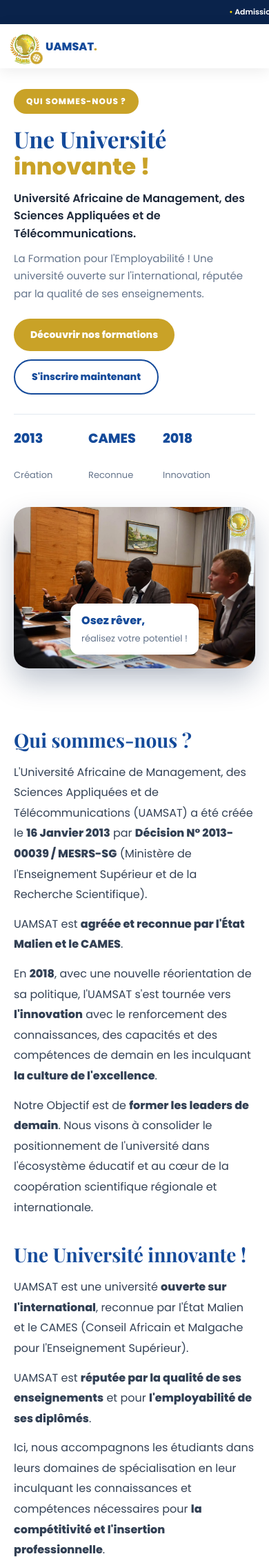
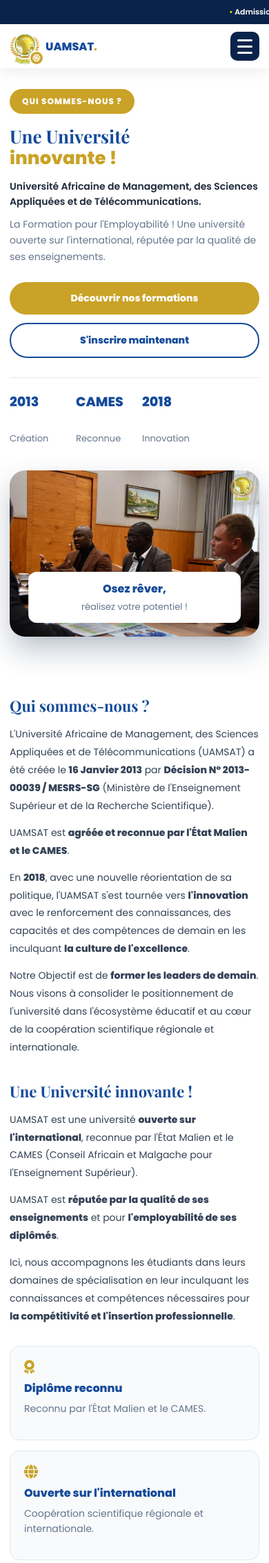
Before and after one commit to ouna2026/UAMSAT, a Java web app: page /about.jsp in a window 390 px wide. Shown: the top 2266 px of the page at 69% size. Run offline with Tomcat 11, a stand-in JSP engine, Linux system fonts and the light colour scheme.

Commit message:
Enhance about.jsp with PWA support and styles

```diff
--- a/src/main/webapp/about.jsp
+++ b/src/main/webapp/about.jsp
@@ -5,11 +5,20 @@
 <meta charset="UTF-8">
 <meta name="viewport" content="width=device-width, initial-scale=1.0">
 <title>À Propos - UAMSAT</title>
+
+<!-- Logo UAMSAT + Installation PWA -->
+<link rel="icon" type="image/png" href="assets/img/logo-uamsat.png">
+<link rel="apple-touch-icon" href="assets/img/logo-uamsat.png">
+<link rel="manifest" href="manifest.webmanifest">
+<meta name="theme-color" content="#0A1F44">
+<meta name="mobile-web-app-capable" content="yes">
+<meta name="apple-mobile-web-app-capable" content="yes">
+<meta name="apple-mobile-web-app-title" content="UAMSAT">
+
 <link rel="stylesheet" href="style.css">
 <link href="https://fonts.googleapis.com/css2?family=Poppins:wght@400;600;800&family=Playfair+Display:wght@700&display=swap" rel="stylesheet">
 <link rel="stylesheet" href="https://cdnjs.cloudflare.com/ajax/libs/font-awesome/6.5.0/css/all.min.css">
 <style>
-/* ABOUT - TOUT DANS LA PAGE - PAS DE CONFLIT */
 .ab-wrap{max-width:1100px;margin:0 auto;padding:0 20px;background:#fff;overflow:hidden}
 .ab-hero{display:grid;grid-template-columns:1.1fr 0.9fr;gap:35px;align-items:center;padding:45px 0 30px}
 .ab-left{min-width:0}
@@ -19,7 +28,7 @@
 .ab-sous{font-size:16px;line-height:1.6;color:#1E293B;font-weight:600;margin-bottom:10px}
 .ab-desc{font-size:15px;line-height:1.7;color:#64748B;margin-bottom:0}
 .ab-btns{display:flex;gap:12px;flex-wrap:wrap;margin-top:24px}
-.ab-btns a{display:inline-block;padding:13px 24px;border-radius:30px;font-weight:700;font-size:14px;text-decoration:none}
+.ab-btns a{display:inline-block;padding:13px 24px;border-radius:30px;font-weight:700;font-size:14px;text-decoration:none;text-align:center}
 .ab-btns .b1{background:#C9A227;color:#fff}
 .ab-btns .b2{border:2px solid #144A9A;color:#144A9A;background:#fff}
 .ab-minis{display:flex;gap:28px;margin-top:28px;padding-top:20px;border-top:1px solid #E2E8F0;flex-wrap:wrap}
@@ -40,7 +49,7 @@
 .ab-cards b{color:#144A9A}
 .ab-cards p{font-size:14px;line-height:1.6;color:#64748B;margin-top:6px}
 .ab-infos{background:#F2F6FC;border-radius:16px;padding:24px;margin-top:30px}
-.ab-infos p{font-size:15px;border-bottom:1px solid #E2E8F0;padding-bottom:10px}
+.ab-infos p{font-size:15px;border-bottom:1px solid #E2E8F0;padding-bottom:10px;word-wrap:break-word}
 .ab-fin{text-align:center;margin-top:40px}
 .ab-fin h2{font-family:'Playfair Display',serif;color:#144A9A;font-size:26px;margin-bottom:18px}
 .ab-fin a{display:inline-block;background:#C9A227;color:#fff;padding:14px 28px;border-radius:30px;font-weight:800;text-decoration:none}
@@ -51,6 +60,20 @@
   .ab-right img{margin:0 auto}
   .ab-cards{grid-template-columns:1fr}
   .ab-float{left:50%;transform:translateX(-50%);white-space:nowrap}
+}
+@media(max-width:480px){
+  .ab-wrap{padding:0 14px}
+  .ab-left h1{font-size:26px}
+  .ab-sous{font-size:14px}
+  .ab-desc{font-size:14px}
+  .ab-btns a{width:100%}
+  .ab-minis{gap:16px}
+  .ab-float{white-space:normal;width:85%;text-align:center}
+  .ab-content h2{font-size:22px}
+  .ab-content p{font-size:14px}
+  .ab-infos{padding:18px 14px}
+  .ab-fin h2{font-size:22px}
+  .ab-fin a{width:100%}
 }
 </style>
 </head>
@@ -71,7 +94,10 @@
     </div>
     <div>UAMSAT<span>.</span></div>
   </div>
-  <div class="menu-liens">
+
+  <button class="menu-burger" id="menuBurger" aria-label="Menu"><span></span><span></span><span></span></button>
+
+  <div class="menu-liens" id="menuLiens">
     <a href="index.jsp">Accueil</a>
     <a href="about.jsp" class="lien-actif">A Propos</a>
     <a href="formations.jsp">Formations</a>
@@ -147,7 +173,7 @@
   <div class="foot">
     <div><b>Université UAMSAT</b><br>Université Africaine de Management,<br>des Sciences Appliquées et de Télécommunications<br><br>Avenue du 3e Pont - Missabougou<br>Cité UNICEF face à la station SONEF</div>
     <div><b>Contact</b><br>+223 90 26 96 27<br>+223 65 32 32 42<br>infos@uamsat.com<br>www.uamsat.com</div>
-    <div><b>Partenariats</b><br>U B S - A U M - I S T<br>CAMES - TechnoLAB-ISTA</div>
+    <div><b>Partenariats</b><br> UBS - AUM - IST<br>CAMES - TechnoLAB-ISTA</div>
   </div>
   <p class="foot-liens">
     <a href="index.jsp">Accueil</a> | <a href="about.jsp">A Propos</a> | <a href="formations.jsp">Formations</a> | <a href="admission.jsp">Admission</a> | <a href="contact.jsp">Contact</a>
@@ -155,5 +181,13 @@
   <p class="foot-bas">© 2026 UAMSAT - Une École au service du développement, agréée, reconnue par l'État Malien et le CAMES.</p>
 </footer>
 
+<script src="script.js"></script>
+<script>
+if ('serviceWorker' in navigator) {
+  window.addEventListener('load', function() {
+    navigator.serviceWorker.register('sw.js');
+  });
+}
+</script>
 </body>
 </html>
```
